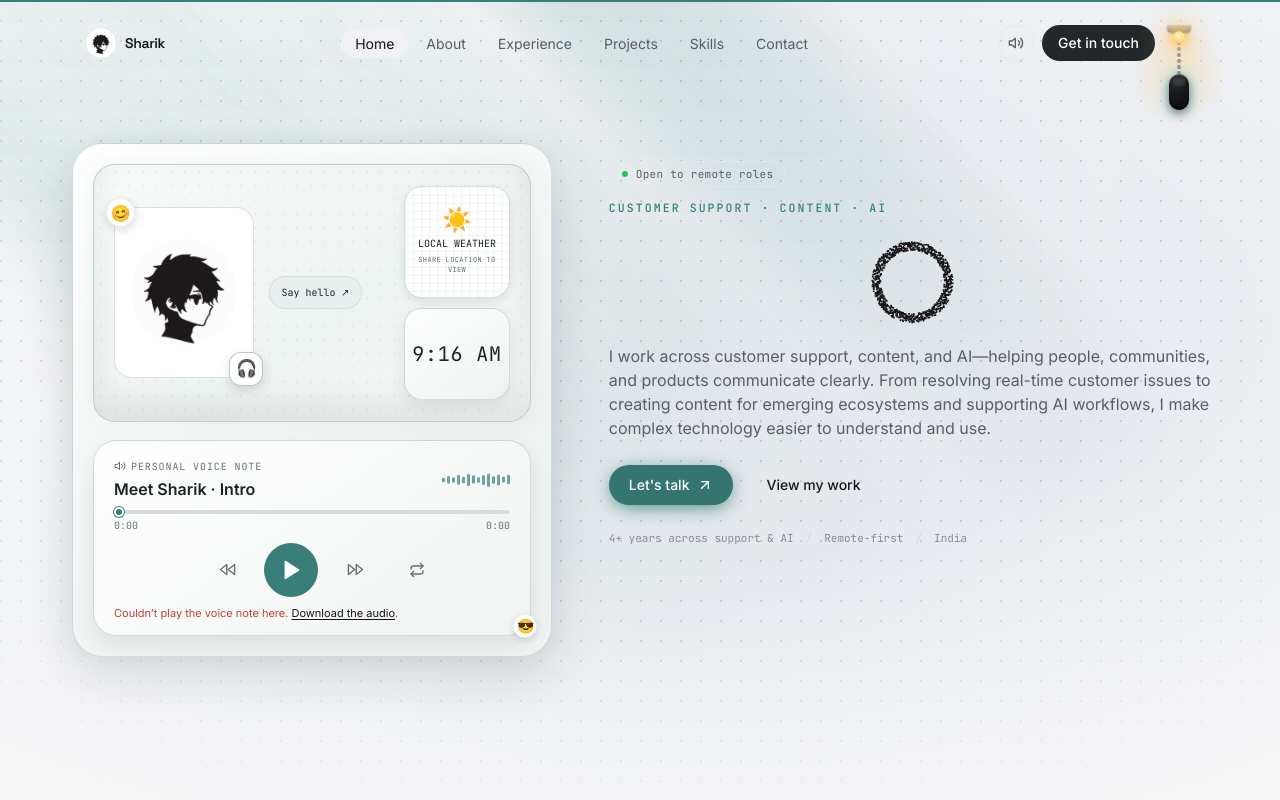
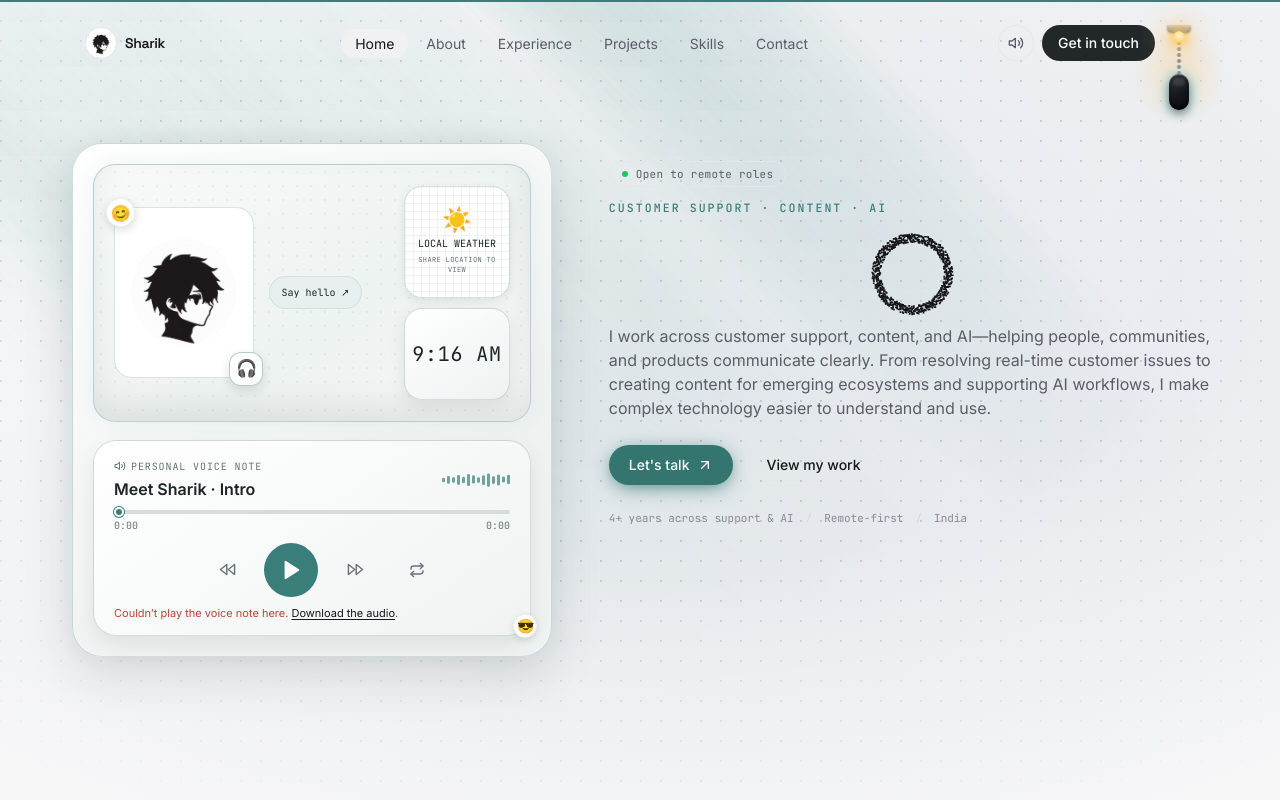
Before and after one commit to isharik/Portfolio, a Next.js app: page / in a window 1280 px wide. Shown: the top 800 px of the page. Built offline with nearby package versions, Linux system fonts and the light colour scheme.

Commit message:
Tighten hero headline spacing

```diff
--- a/src/components/sections/Hero.tsx
+++ b/src/components/sections/Hero.tsx
@@ -88,10 +88,10 @@ export default function Hero() {
 
           <p className="eyebrow rise mt-3" style={rise(0.28)}><span data-parallax-layer="3" className="inline-block">{profile.eyebrow}</span></p>
 
-          <div data-parallax-layer="2" className="mt-1 min-h-[124px] w-full">
+          <div data-parallax-layer="2" className="relative mt-1 h-[104px] w-full">
             <h1 className="sr-only">{profile.headlineLead} {profile.headlineAccent}</h1>
             {welcomeComplete && (
-              <div aria-hidden="true">
+              <div aria-hidden="true" className="absolute inset-x-0 -top-2 h-[124px]">
                 <CanvasText
                   text={`${profile.headlineLead} ${profile.headlineAccent}`}
                   color="var(--fg)"
```
